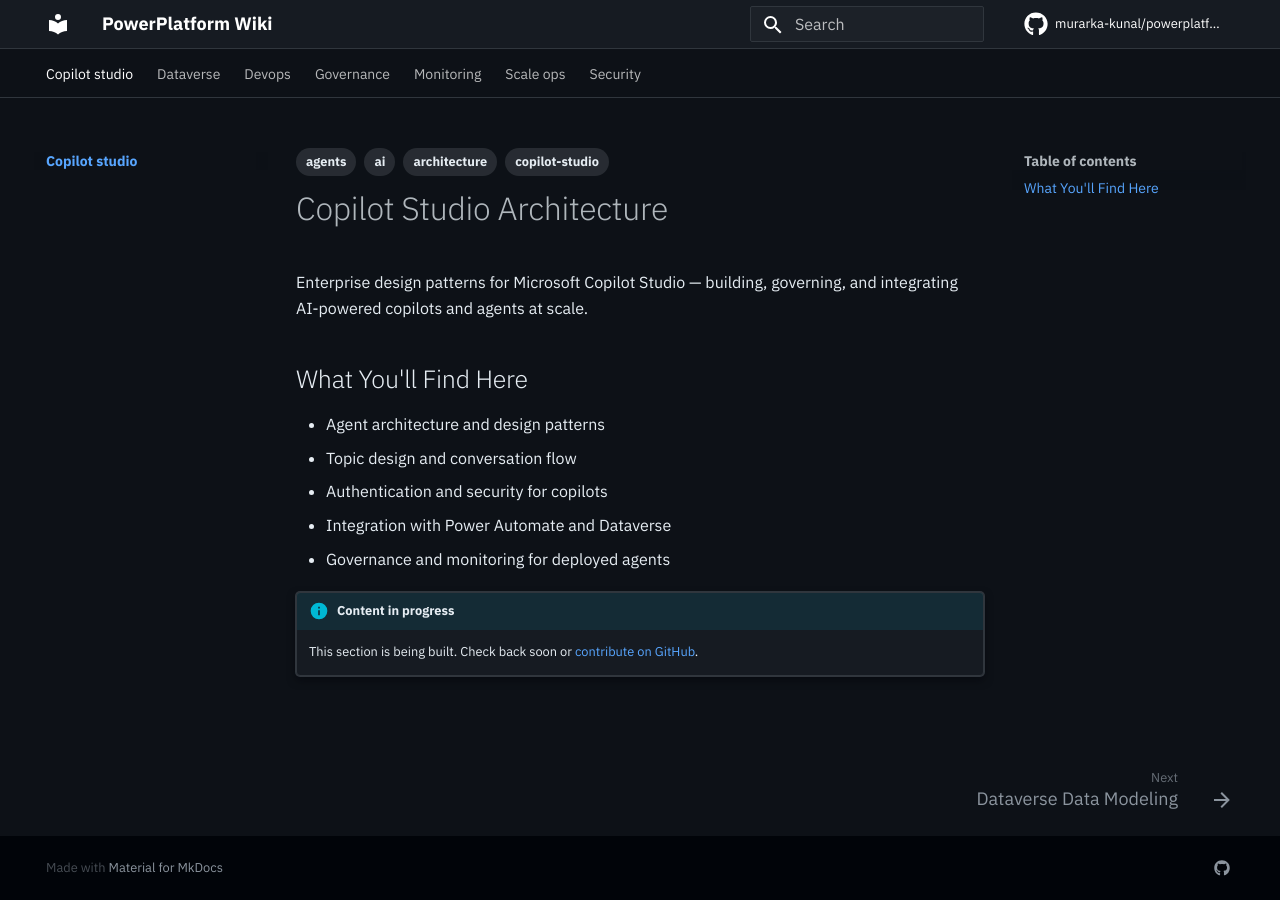
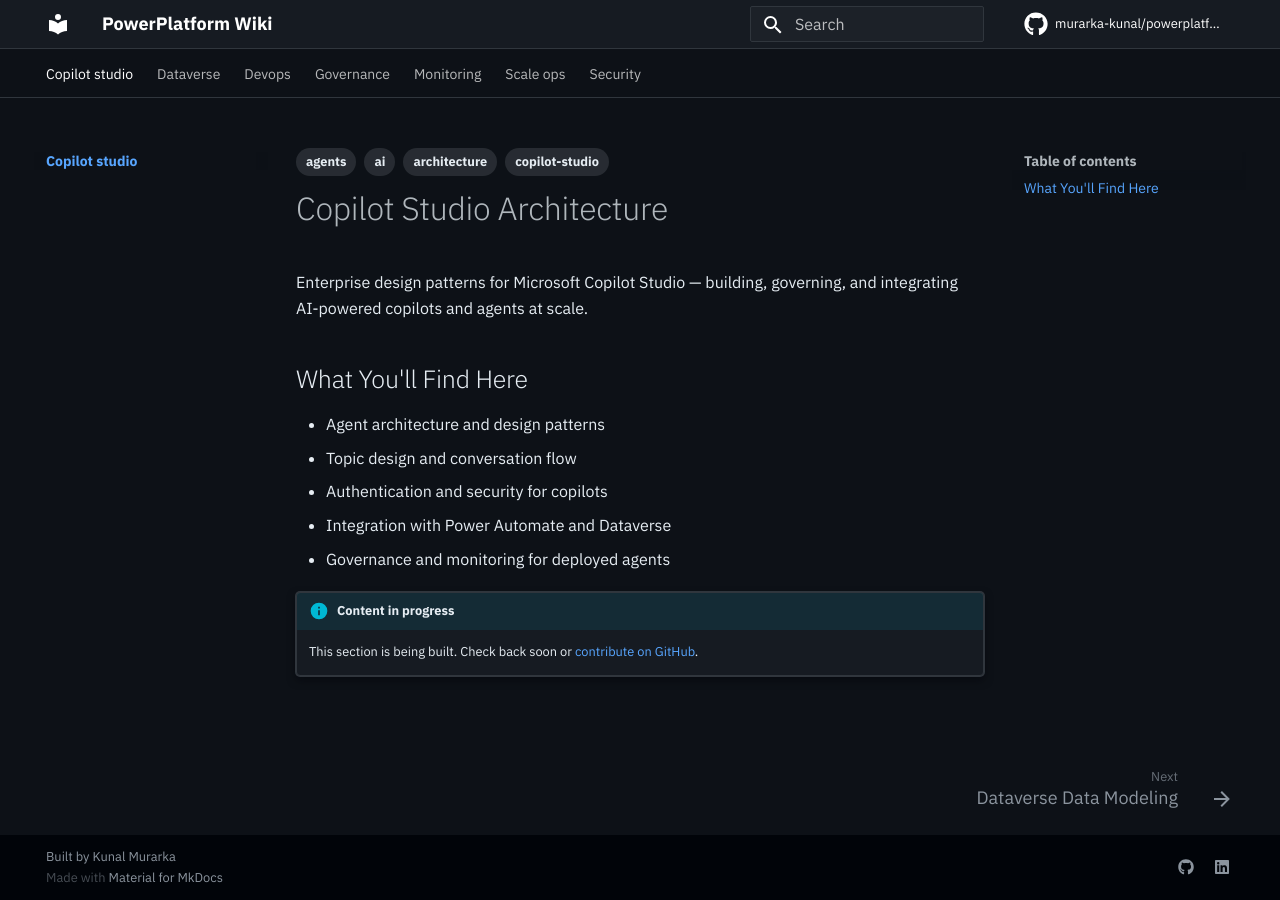
Before and after one commit to murarka-kunal/powerplatform-wiki, an MkDocs documentation site: the page built from docs/copilot-studio/index.md, in a window 1280 px wide. Built offline with MkDocs 1.6.1 and Material for MkDocs 9.7.7, drawn with Linux system fonts in a browser that asks for light colours; comment, search, counter and statistics services are not loaded.

Commit message:
Add Kunal Murarka contact details to footer across all pages
- Add name and LinkedIn link to footer in index.html and release.html
- Add LinkedIn social icon and copyright to MkDocs footer
- Style footer links in theme.css

Co-Authored-By: Claude Sonnet 4.6 <noreply@anthropic.com>

```diff
--- a/docs/index.html
+++ b/docs/index.html
@@ -416,6 +416,7 @@
 
 <footer>
   <span>powerplatform.wiki</span> — A living knowledge platform. It evolves with the ecosystem.
+  <br>Built by <a href="https://www.linkedin.com/in/kunalmurarka/" target="_blank" rel="noopener">Kunal Murarka</a>
 </footer>
 
 </body>
--- a/docs/release.html
+++ b/docs/release.html
@@ -308,6 +308,7 @@
 
 <footer>
   <span>powerplatform.wiki</span> — Release history
+  <br>Built by <a href="https://www.linkedin.com/in/kunalmurarka/" target="_blank" rel="noopener">Kunal Murarka</a>
 </footer>
 
 </body>
--- a/docs/theme.css
+++ b/docs/theme.css
@@ -71,3 +71,5 @@ footer {
   font-family: var(--mono);
 }
 footer span { color: var(--accent); }
+footer a { color: var(--accent2); text-decoration: none; }
+footer a:hover { text-decoration: underline; }
--- a/mkdocs.yml
+++ b/mkdocs.yml
@@ -57,3 +57,8 @@ extra:
   social:
     - icon: fontawesome/brands/github
       link: https://github.com/murarka-kunal/powerplatform-wiki
+    - icon: fontawesome/brands/linkedin
+      link: https://www.linkedin.com/in/kunalmurarka/
+      name: Kunal Murarka on LinkedIn
+
+copyright: Built by <a href="https://www.linkedin.com/in/kunalmurarka/" target="_blank" rel="noopener">Kunal Murarka</a>
```
